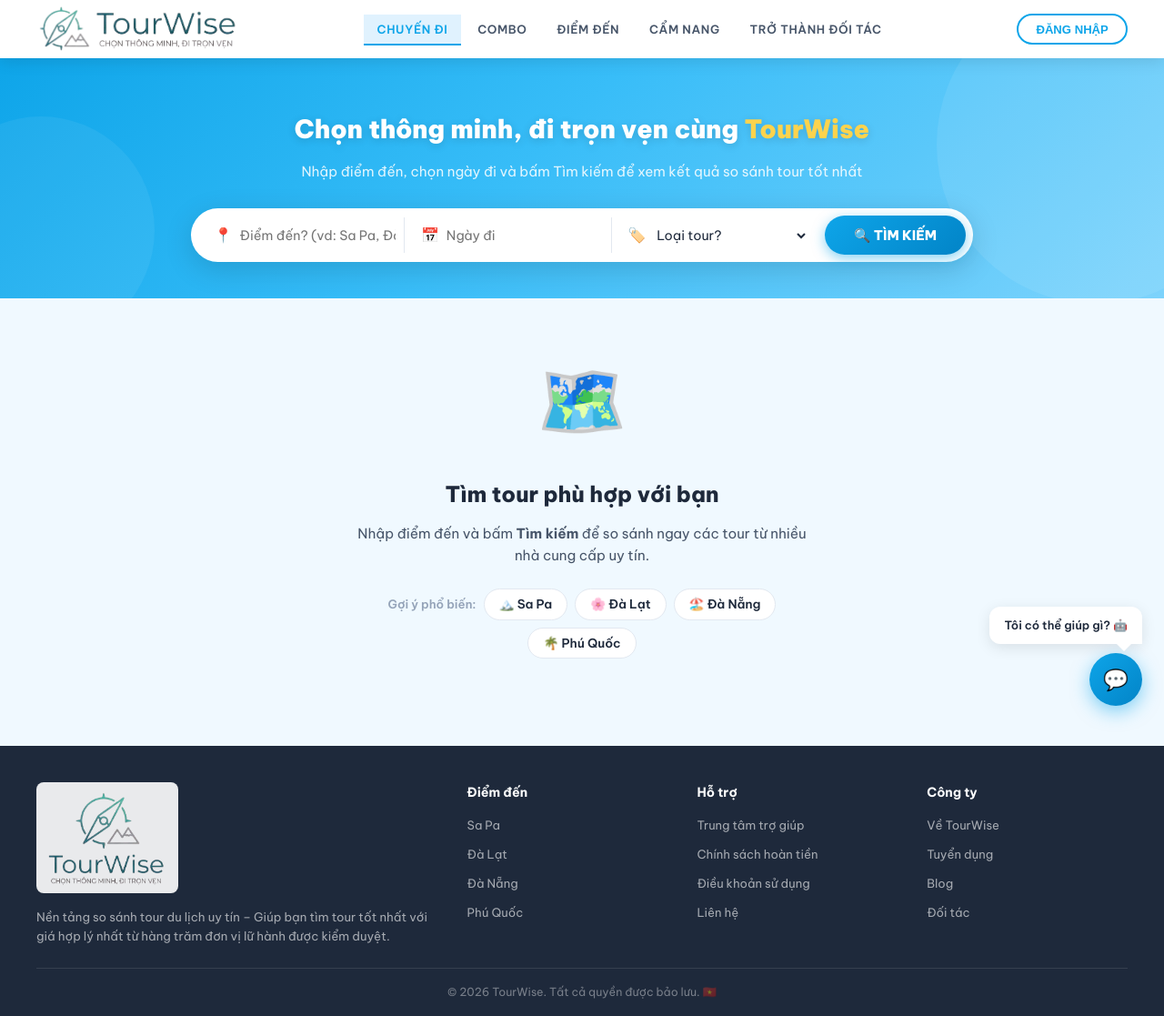
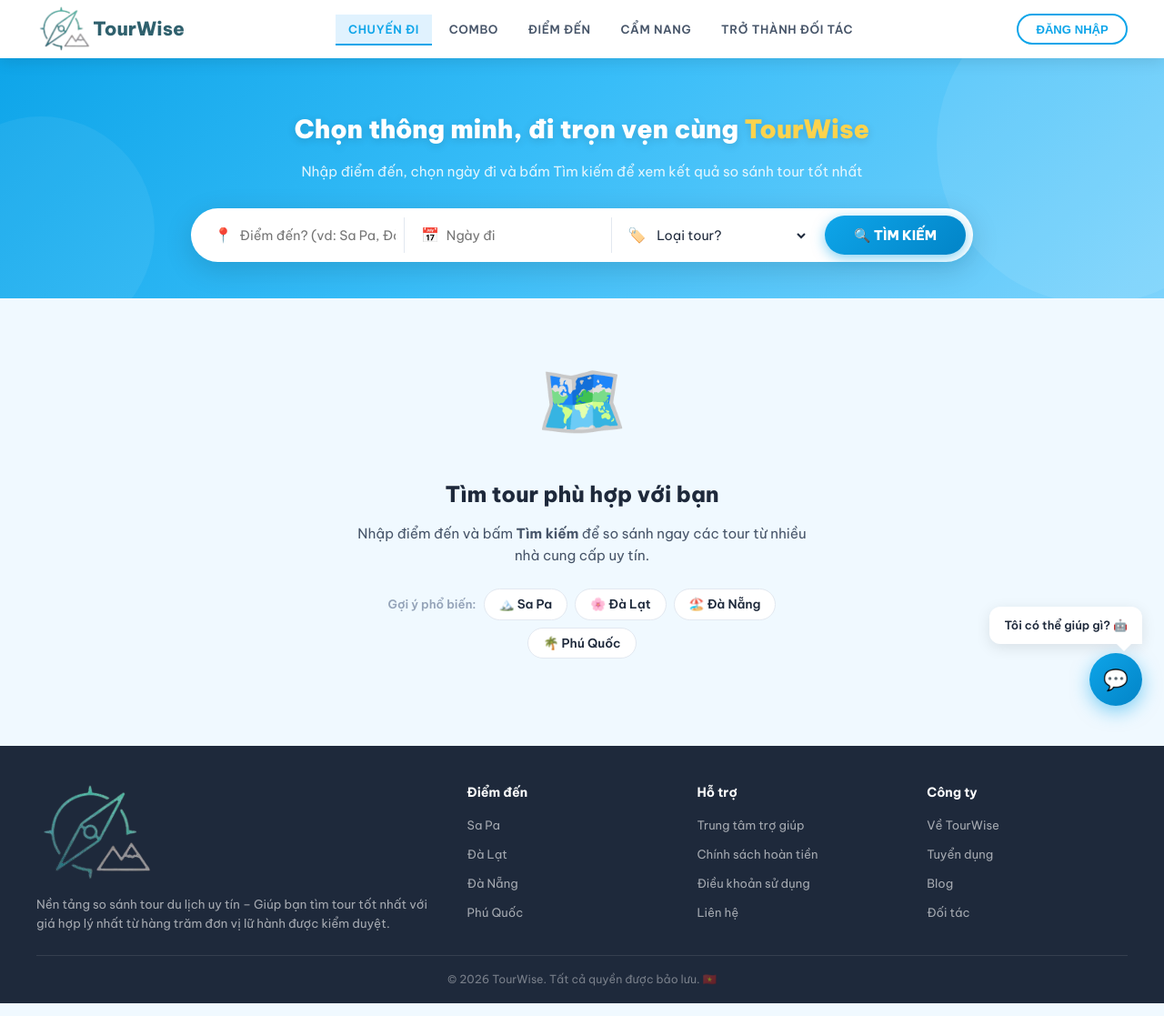
Before and after one commit to ducn03/static-tour-wise, a plain HTML site: page index.html in a window 1280 px wide. Shown: the whole page at 91% size. Drawn offline with Linux system fonts and the light colour scheme.

Commit message:
feat: update logo

```diff
--- a/index.html
+++ b/index.html
@@ -21,7 +21,7 @@
     <div class="nav-inner">
       <a href="#" class="logo" id="logoHome" style="gap:0">
         <img src="images/logo-removebg-preview.png" alt="TourWise" style="height: 52px; object-fit: contain;" />
-        <img src="images/logo-content-removebg-preview.png" alt="TourWise" style="height: 52px; object-fit: contain;" />
+        <span style="color: #2F606D;">TourWise</span>
       </a>
       <ul class="nav-links" id="navLinks">
         <li><a href="#" class="active" data-section="home" id="navHome">CHUYẾN ĐI</a></li>
@@ -350,10 +350,8 @@
   <footer class="footer">
     <div class="footer-inner">
       <div class="footer-brand">
-        <a href="#" class="logo"
-          style="margin-bottom:1rem; display:inline-flex; background:rgba(255,255,255,0.9); padding: 5px 10px; border-radius: 8px;">
-          <img src="images/logo-detail-removebg-preview.png" alt="TourWise"
-            style="height: 112px; object-fit: contain;" />
+        <a href="#" class="logo">
+          <img src="images/logo-removebg-preview.png" alt="TourWise" style="height: 112px; object-fit: contain;" />
         </a>
         <p class="footer-desc">Nền tảng so sánh tour du lịch uy tín – Giúp bạn tìm tour tốt nhất với giá hợp lý nhất từ
           hàng trăm đơn vị lữ hành được kiểm duyệt.</p>
```
Also changed, not shown: images/logo2.jpeg (added).
